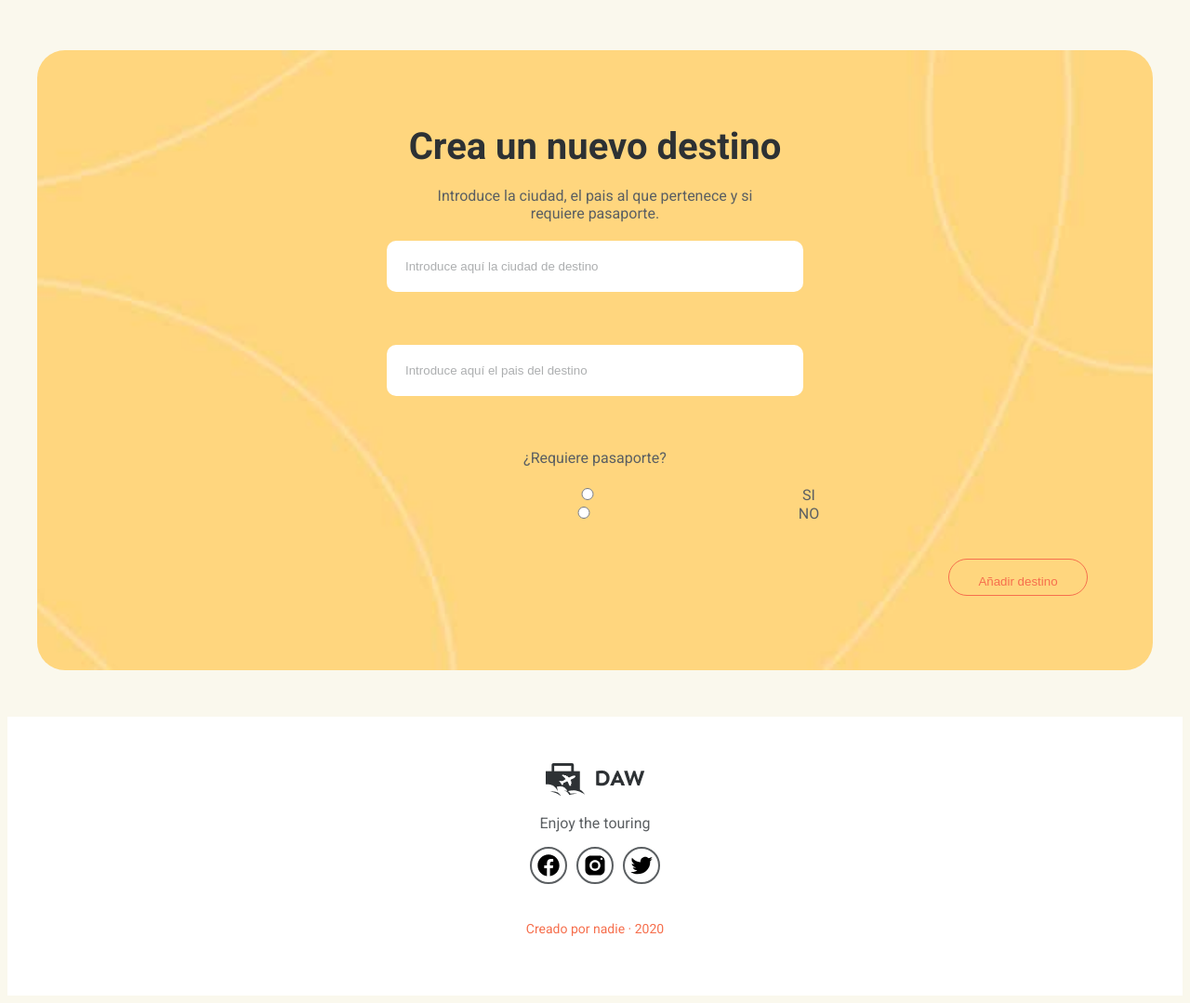
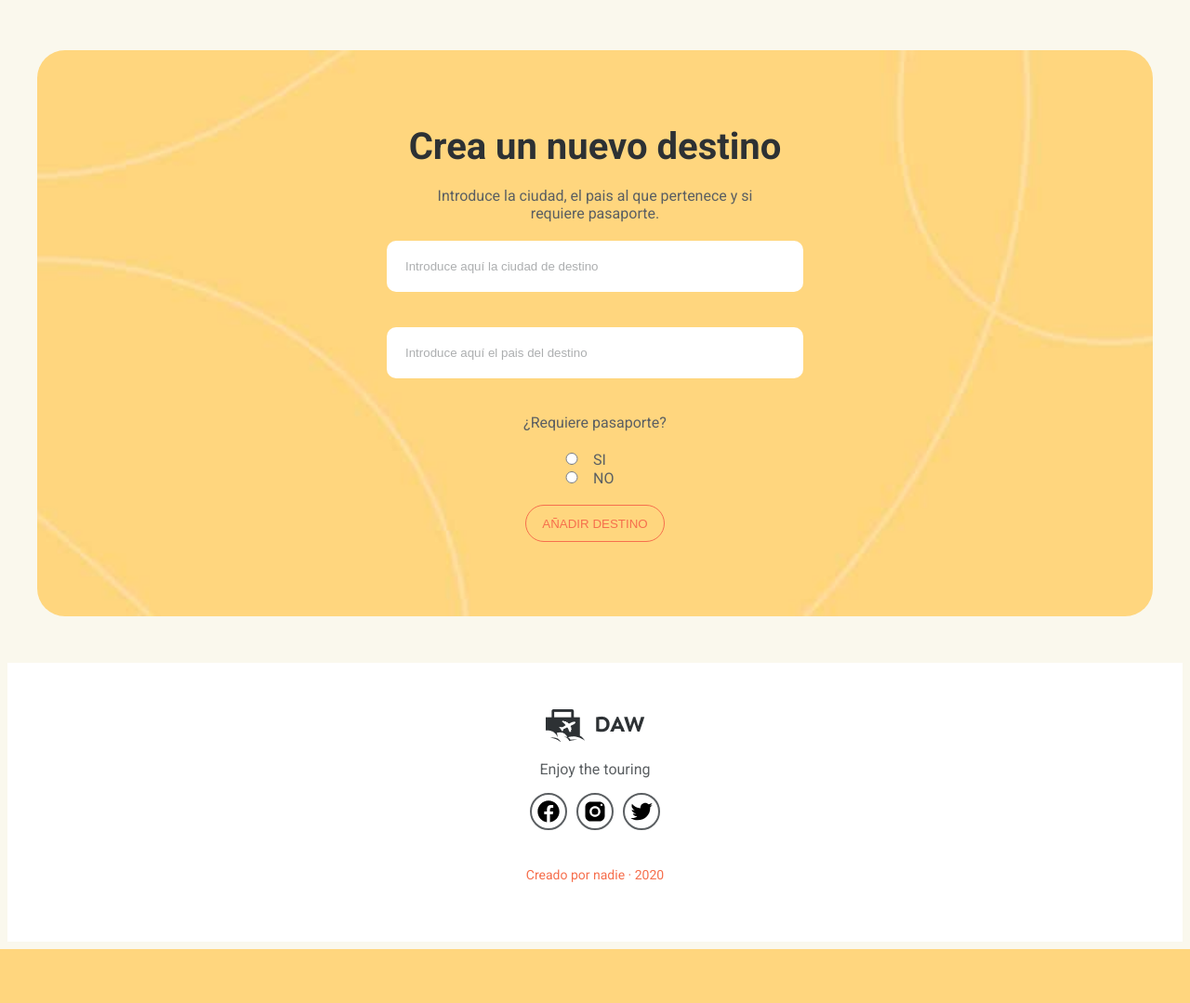
Before and after one commit to santigrafic/proyecto_daw, a PHP site: page /create_destinations.php in a window 1280 px wide. Shown: the part 63-1142 px from the top of the page at 93% size. After the commit the page ends 1084 px from the top, so only its background shows below. Run offline with PHP 8.4, Linux system fonts and the light colour scheme; some libraries are stand-ins or nearby versions; some web fonts are replaced.

Commit message:
cambios de estilo añadidos

```diff
--- a/create_destinations.php
+++ b/create_destinations.php
@@ -76,20 +76,20 @@ if ($_SERVER['REQUEST_METHOD'] === 'POST') {
         <div style="clear: both"></div>
       </header>
 
-      <section id="newsletter">
+      <section id="destinos_form">
       <form method="POST" onsubmit="return validateForm()" novalidate>
           <h3>Crea un nuevo destino</h3>
           <p>Introduce la ciudad, el pais al que pertenece y si requiere pasaporte.</p>
           <input type="text" name="ciudad_destino" placeholder="Introduce aquí la ciudad de destino" required/>
-          <br><br><div id="ciudad_destinoError"></div><br><br>
+          <br><br><div id="ciudad_destinoError"></div><br>
           <input type="text" name="pais_destino" placeholder="Introduce aquí el pais del destino" required/>
-          <br><br><div id="pais_destinoError"></div><br><br>
+          <br><br><div id="pais_destinoError"></div><br>
           <p>¿Requiere pasaporte?</p>
-          <input type="radio" id="pasaporte_si" name="pasaporte" value="true">
-          <label for="pasaporte_si">SI</label><br>
-          <input type="radio" id="pasaporte_no" name="pasaporte" value="false">
-          <label for="pasaporte_no">NO</label><br><br>
-          <button class="boton" type="submit">Añadir destino</button>
+          <div class= "input_type_radio">
+            <input type="radio" id="pasaporte_si" name="pasaporte" value="true"><label for="pasaporte_si">SI</label><br>
+            <input type="radio" id="pasaporte_no" name="pasaporte" value="false"><label for="pasaporte_no">NO</label><br><br>
+          </div>
+          <button class="boton_formularios" type="submit">AÑADIR DESTINO</button>
         </form>
         <div style="clear: both"></div>
       </section>
--- a/css/styles.css
+++ b/css/styles.css
@@ -259,22 +259,35 @@ footer {
     opacity: 0.5;
 }
 
-.boton {
-    float: right;
+.boton_formularios {
     border: 1px solid #F66F4D;
     border-radius: 30px;
     width: 150px;
     height: 40px;
-    margin-top: 20px;
-    margin-right: 30px;
     color:#F66F4D;
     background-color: rgba(0, 0, 0, 0);
     box-sizing: border-box;
     text-align: center;
     text-decoration: none;
-    padding-top: 9px;
+    padding-top: 2px;
 }
-.boton:hover {
+.boton_formularios:hover {
     color:#FAF8ED;
     background-color: #F66F4D;
 }
+
+#ciudad_destinoError {
+    color: red;
+    font-weight: bold;
+}
+
+#pais_destinoError {
+    color: red;
+    font-weight: bold;
+}
+
+.input_type_radio {
+    width: 100px;
+    text-align: left;
+    margin: 0 auto;
+}
```
Also changed, not shown: 2 other files.
